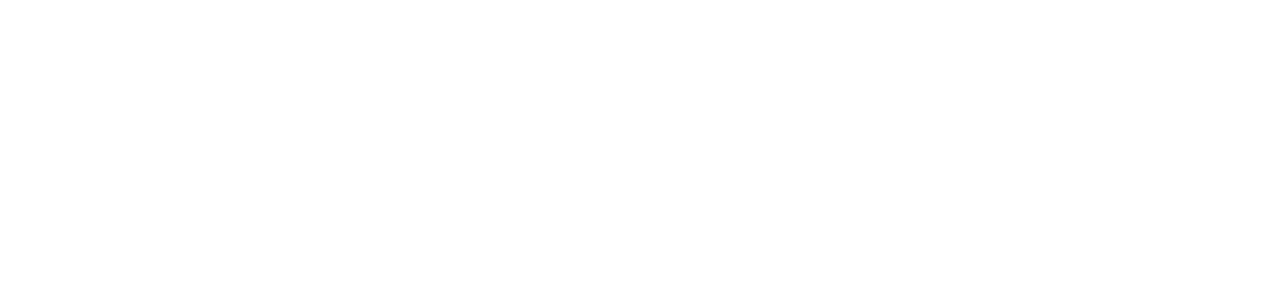
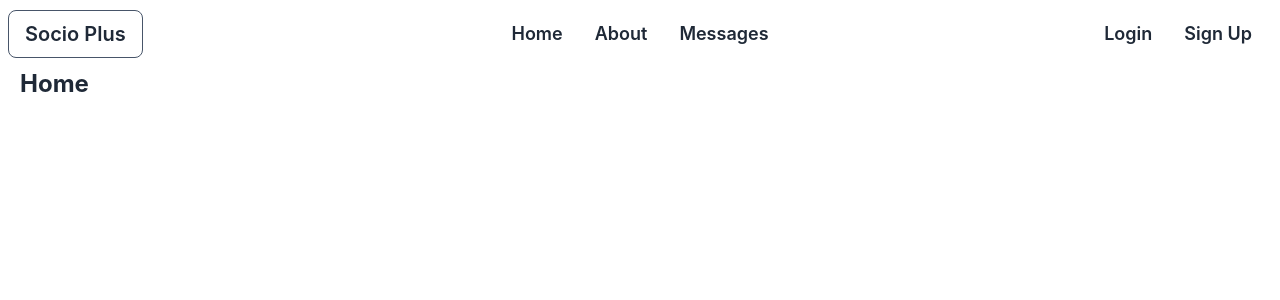
Before and after one commit to rakib099/socio-plus, a React (Create React App) app: page / in a window 1280 px wide. Shown: the top 300 px of the page. Built offline with nearby package versions, Linux system fonts and the light colour scheme.

Commit message:
Homepage: Navbar added

```diff
--- a/package.json
+++ b/package.json
@@ -6,6 +6,7 @@
     "@testing-library/jest-dom": "^5.16.5",
     "@testing-library/react": "^13.4.0",
     "@testing-library/user-event": "^13.5.0",
+    "daisyui": "^2.50.1",
     "react": "^18.2.0",
     "react-dom": "^18.2.0",
     "react-hook-form": "^7.43.1",
@@ -37,5 +38,8 @@
       "last 1 firefox version",
       "last 1 safari version"
     ]
+  },
+  "devDependencies": {
+    "tailwindcss": "^3.2.6"
   }
 }
--- a/src/App.js
+++ b/src/App.js
@@ -1,6 +1,9 @@
+import {RouterProvider} from 'react-router-dom';
+import router from './routes/Routes/Routes';
 function App() {
   return (
-    <div className="App">
+    <div className="App max-w-[1440px] mx-auto">
+      <RouterProvider router={router} />
     </div>
   );
 }
--- a/src/index.css
+++ b/src/index.css
@@ -1,3 +1,6 @@
+@tailwind base;
+@tailwind components;
+@tailwind utilities;
 body {
   margin: 0;
   font-family: -apple-system, BlinkMacSystemFont, 'Segoe UI', 'Roboto', 'Oxygen',
--- /dev/null
+++ b/src/layouts/Main.js
@@ -0,0 +1,14 @@
+import React from 'react';
+import Home from '../pages/Home/Home/Home';
+import Navbar from '../pages/Shared/Navbar/Navbar';
+
+const Main = () => {
+    return (
+        <>
+            <Navbar />
+            <Home />
+        </>
+    );
+};
+
+export default Main;
--- /dev/null
+++ b/src/pages/Home/Home/Home.js
@@ -0,0 +1,11 @@
+import React from 'react';
+
+const Home = () => {
+    return (
+        <div className='mx-5'>
+            <h2 className="text-2xl font-bold">Home</h2>
+        </div>
+    );
+};
+
+export default Home;
--- /dev/null
+++ b/src/pages/Shared/Navbar/Navbar.js
@@ -0,0 +1,39 @@
+import React from 'react';
+import { Link } from 'react-router-dom';
+
+const Navbar = () => {
+    const menuItems = <>
+        <li className='font-semibold text-lg'><Link to='/'>Home</Link></li>
+        <li className='font-semibold text-lg'><Link to='/about'>About</Link></li>
+        <li className='font-semibold text-lg'><Link to='/messages'>Messages</Link></li>
+    </>
+
+    return (
+        <div className="navbar bg-base-100">
+            <div className="navbar-start">
+                <div className="dropdown">
+                    <label tabIndex={0} className="btn btn-ghost lg:hidden">
+                        <svg xmlns="http://www.w3.org/2000/svg" className="h-5 w-5" fill="none" viewBox="0 0 24 24" stroke="currentColor"><path strokeLinecap="round" strokeLinejoin="round" strokeWidth="2" d="M4 6h16M4 12h8m-8 6h16" /></svg>
+                    </label>
+                    <ul tabIndex={0} className="menu menu-compact dropdown-content mt-3 p-2 shadow bg-base-100 rounded-box w-52">
+                        {menuItems}
+                    </ul>
+                </div>
+                <a className="btn btn-ghost normal-case text-xl border border-slate-600">Socio Plus</a>
+            </div>
+            <div className="navbar-center hidden lg:flex">
+                <ul className="menu menu-horizontal px-1">
+                    {menuItems}
+                </ul>
+            </div>
+            <div className="navbar-end">
+                <ul className='menu menu-horizontal px-1'>
+                    <li className='font-semibold text-lg'><Link to='/login'>Login</Link></li>
+                    <li className='font-semibold text-lg'><Link to='/signup'>Sign Up</Link></li>
+                </ul>
+            </div>
+        </div>
+    );
+};
+
+export default Navbar;
--- /dev/null
+++ b/src/routes/Routes/Routes.js
@@ -0,0 +1,18 @@
+import { createBrowserRouter } from "react-router-dom";
+import Main from "../../layouts/Main";
+import Home from "../../pages/Home/Home/Home";
+
+const router = createBrowserRouter([
+    {
+        path: '/',
+        element: <Main />,
+        children: [
+            {
+                path: '/',
+                element: <Home />
+            }
+        ]
+    }
+]);
+
+export default router;
--- /dev/null
+++ b/tailwind.config.js
@@ -0,0 +1,10 @@
+/** @type {import('tailwindcss').Config} */
+module.exports = {
+  content: [
+    "./src/**/*.{js,jsx,ts,tsx}",
+  ],
+  theme: {
+    extend: {},
+  },
+  plugins: [require("daisyui")],
+}
```
Also changed, not shown: 1 other file (tests, documents, lock files or other folders).
